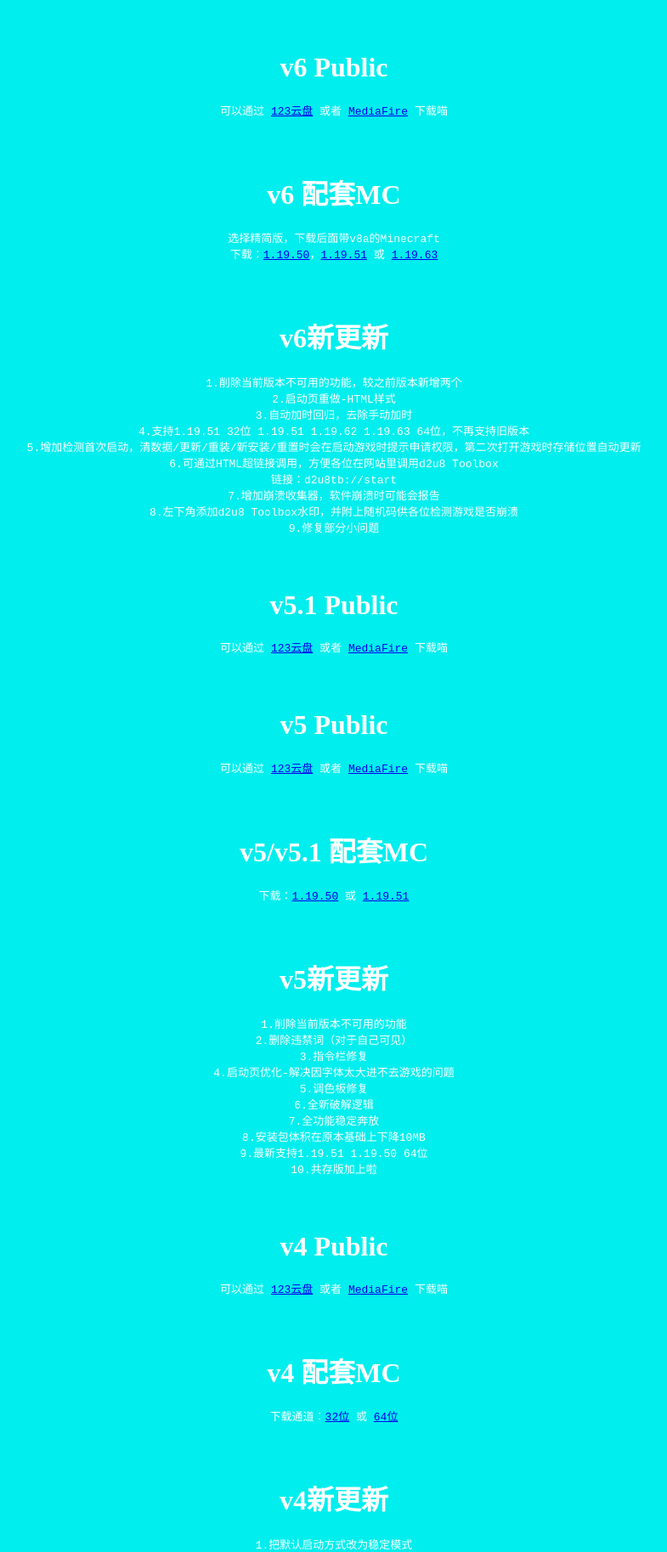
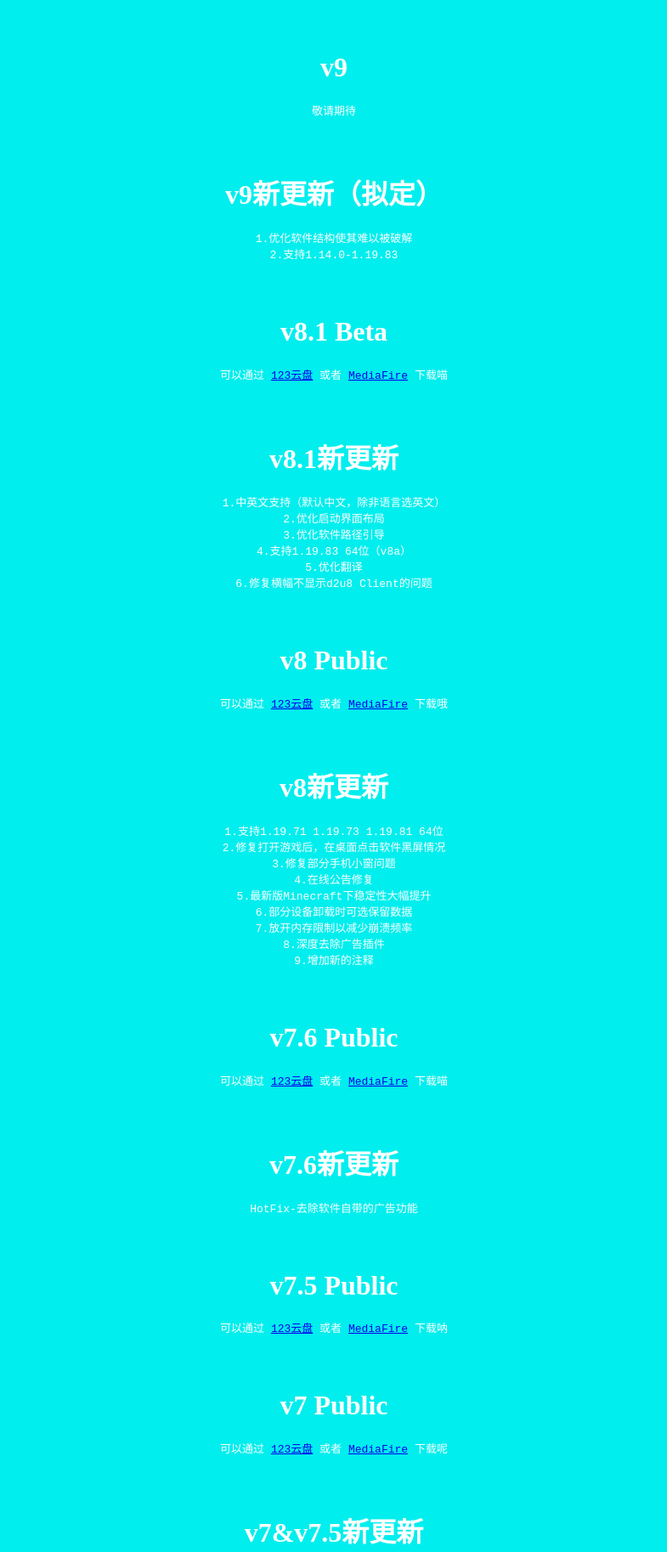
Before and after one commit to d2u8/d2u8.github.io, a plain HTML site: page d2u8tb.html in a window 1280 px wide. Shown: the part 229-2056 px from the top of the page at 85% size, without its empty margins (247-1032 px from the left). Drawn offline with Linux system fonts and the light colour scheme.

Commit message:
Update d2u8tb.html

```diff
--- a/d2u8tb.html
+++ b/d2u8tb.html
@@ -21,24 +21,68 @@
 都得听你的
 即刻下载！</pre>
 
+    <h1>v9</h1>
+    <pre>敬请期待</pre>
+
+    <h1>v9新更新（拟定）</h1>
+    <pre>1.优化软件结构使其难以被破解
+2.支持1.14.0-1.19.83</pre>
+
+    <h1>v8.1 Beta</h1>
+    <pre>可以通过 <a href="https://www.123pan.com/s/lUXDVv-bIVsh.html">123云盘</a> 或者 <a href="https://www.mediafire.com/file/wjfa139nwjz4b0r/d2u8_Toolbox_v8.1_-_Beta.zip/file">MediaFire</a> 下载喵</pre>
+
+    <h1>v8.1新更新</h1>
+    <pre>1.中英文支持（默认中文，除非语言选英文）
+2.优化启动界面布局
+3.优化软件路径引导
+4.支持1.19.83 64位（v8a）
+5.优化翻译
+6.修复横幅不显示d2u8 Client的问题</pre>
+
+    <h1>v8 Public</h1>
+    <pre>可以通过 <a href="https://www.123pan.com/s/lUXDVv-Xtysh.html">123云盘</a> 或者 <a href="https://www.mediafire.com/file/c3w5jhxcgabue1w/d2u8_Toolbox_v8_-_Public.zip/file">MediaFire</a> 下载哦</pre>
+
+    <h1>v8新更新</h1>
+    <pre>1.支持1.19.71 1.19.73 1.19.81 64位
+2.修复打开游戏后，在桌面点击软件黑屏情况
+3.修复部分手机小窗问题
+4.在线公告修复
+5.最新版Minecraft下稳定性大幅提升
+6.部分设备卸载时可选保留数据
+7.放开内存限制以减少崩溃频率
+8.深度去除广告插件
+9.增加新的注释</pre>
+
+    <h1>v7.6 Public</h1>
+    <pre>可以通过 <a href="https://www.123pan.com/s/lUXDVv-3nysh.html">123云盘</a> 或者 <a href="https://www.mediafire.com/file/2tdbiupapw1heq2/d2u8_Toolbox_v7.6_-_Public.zip/file">MediaFire</a> 下载喵</pre>
+
+    <h1>v7.6新更新</h1>
+    <pre>HotFix-去除软件自带的广告功能</pre>
+
+    <h1>v7.5 Public</h1>
+    <pre>可以通过 <a href="https://www.123pan.com/s/lUXDVv-ZPysh.html">123云盘</a> 或者 <a href="https://www.mediafire.com/file/d17qggpnfv3rpwq/d2u8_Toolbox_v7.5_-_Public.zip/file">MediaFire</a> 下载呐</pre>
+
+    <h1>v7 Public</h1>
+    <pre>可以通过 <a href="https://www.123pan.com/s/lUXDVv-O9ysh.html">123云盘</a> 或者 <a href="https://www.mediafire.com/file/xt1w23ag1l0g833/d2u8_Toolbox_v7_-_Public.zip/file">MediaFire</a> 下载呢</pre>
+
+    <h1>v7&v7.5新更新</h1>
+    <pre>1.去除左下角文字
+2.修复追踪器，装备栏和刷物背景显示
+3.在原来版本支持基础上新增1.19.73
+4.新增设备ID显示，位于其他设置→已购买（安全起见，请勿泄露给他人）
+5.确定存储位置更改，位于启动页</pre>
+
     <h1>v6 Public</h1>
-    <pre>可以通过 <a href="https://www.123pan.com/s/lUXDVv-246sh.html">123云盘</a> 或者 <a href="https://www.mediafire.com/file/gao0mybb87caaun/d2u8_Toolbox_v6_-_Public.zip/file">MediaFire</a> 下载喵</pre>
+    <pre>可以通过 <a href="https://www.123pan.com/s/lUXDVv-x06sh.html">123云盘</a> 或者 <a href="https://www.mediafire.com/file/67953fglgr0jhy3/d2u8_Toolbox_v6.1_-_Public.zip/file">MediaFire</a> 下载喵</pre>
 
-    <h1>v6 配套MC</h1>
-    <pre>选择精简版，下载后面带v8a的Minecraft
-下载：<a href="https://cloud.nyan.xyz/s/Z23c7">1.19.50</a>，<a href="https://cloud.nyan.xyz/s/n3vIe">1.19.51</a> 或 <a href="https://cloud.nyan.xyz/s/QKbH2">1.19.63</a></pre>
-
-    <h1>v6新更新</h1>
-    <pre>1.削除当前版本不可用的功能，较之前版本新增两个
-2.启动页重做-HTML样式
-3.自动加时回归，去除手动加时
-4.支持1.19.51 32位 1.19.51 1.19.62 1.19.63 64位，不再支持旧版本
-5.增加检测首次启动，清数据/更新/重装/新安装/重置时会在启动游戏时提示申请权限，第二次打开游戏时存储位置自动更新
-6.可通过HTML超链接调用，方便各位在网站里调用d2u8 Toolbox
-链接：d2u8tb://start
-7.增加崩溃收集器，软件崩溃时可能会报告
-8.左下角添加d2u8 Toolbox水印，并附上随机码供各位检测游戏是否崩溃
-9.修复部分小问题</pre>
+    <h1>v6.1新更新</h1>
+    <pre>1.去除随机码
+2.新增独立启动页
+3.修复因在线公告栏而导致的无法启动问题
+4.存储权限检测移到启动页，进入游戏直接调用外部存储
+5.崩溃收集器更新，崩溃现在可见于d2u8crash文件夹（当有存储权限时）
+6.游戏可在离线下/公告出问题时继续使用
+7.支持1.14.0-1.17.63</pre>
 
     <h1>v5.1 Public</h1>
     <pre>可以通过 <a href="https://www.123pan.com/s/lUXDVv-J2qsh">123云盘</a> 或者 <a href="https://www.mediafire.com/download/94gqn8y5rx5hlfv">MediaFire</a> 下载喵</pre>
@@ -94,7 +138,7 @@
 16.船新破解插件
 17.全部功能内容强改中文（你改到英文都只显示中文）
 18.增加推荐游玩服务器栏
-19.支持1.14.0--1.18.12
+19.支持最新三个版本
 20.世界消失器（范围挖掘）范围扩大
 21.急迫效果可自定义强度
 22.速建v2修复
@@ -104,24 +148,31 @@
 26.自己体验
 27.增加打架自动切格
 28.界面优化
-29.网页工具箱有歌听awa
+29.自动请求存储权限
 30.支持大部分鸿蒙设备
 31.新增很纯粹的启动页
 32.使用d2u8 Toolbox UI v3，手感更好
 33.启动页优化
-34.软件体积减小</pre></pre>
+34.软件体积减小
+35.可通过超链接调用（d2u8tb://start）
+36.左下角水印
+37.新增崩溃收集器
+38.首次启动检测
+39.新增隐藏调试功能
+40.启动页附带存储位置，便于定位</pre></pre>
 
     <h1>声明</h1>
     <pre>1.不要私自二改或倒卖此软件
 2.随意搬运，遵循第一条声明即可
 3.可能不支持一些设备
-4.这个软件只有中文版，以后也只有中文版
-5.可能有不稳定的情况，崩端没我事</pre>
+4.可能有不稳定的情况，崩端没我事</pre>
 
     <h1>加群</h1>
     <pre><a href="https://jq.qq.com/?_wv=1027&k=k6S39Fcl">加入</a>d2u8 Toolbox QQ群！</pre>
     <pre><a href="http://dsc.gg/d2u8ci">加入</a>我们的discord服务器！</pre>
     <pre><a href="https://t.me/d2u8ci">加入</a>我们的telegram更新频道！</pre>
+    <pre><a href="https://yhfx.jwznb.com/share?key=3J4ssnVUIfQn&ts=1688143683">加入</a>我们的云湖群聊！</pre>
+
 
     <h1>_(:з」∠)_怎么到底了</h1>
 </body>
```
